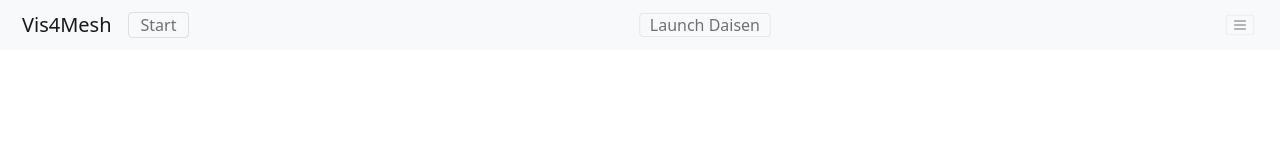
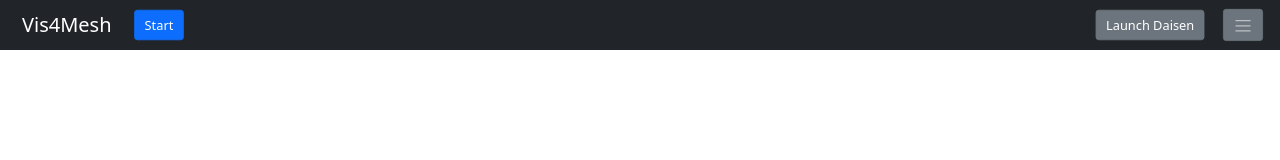
Before and after one commit to ueqri/vis4mesh, a website built with webpack: page public/index.html in a window 1280 px wide. Built offline with nearby package versions, Linux system fonts and the light colour scheme.

Commit message:
chore: adjust layout

```diff
--- a/public/index.html
+++ b/public/index.html
@@ -1,31 +1,48 @@
 <!DOCTYPE html>
 <html lang="en">
-
   <head>
-  <meta charset="UTF-8">
-  <meta name="viewport" content="width=device-width, initial-scale=1.0">
+    <meta charset="UTF-8" />
+    <meta name="viewport" content="width=device-width, initial-scale=1.0" />
     <title>Vis4Mesh</title>
-  <link rel="stylesheet" type="text/css"
-    href="https://fastly.jsdelivr.net/npm/bootstrap@5.1.2/dist/css/bootstrap.min.css">
+    <link
+      rel="stylesheet"
+      type="text/css"
+      href="https://fastly.jsdelivr.net/npm/bootstrap@5.1.2/dist/css/bootstrap.min.css"
+    />
   </head>
 
   <body>
-  <script type="text/javascript"
-    src="https://fastly.jsdelivr.net/npm/bootstrap@5.1.2/dist/js/bootstrap.min.js"></script>
+    <script
+      type="text/javascript"
+      src="https://fastly.jsdelivr.net/npm/bootstrap@5.1.2/dist/js/bootstrap.min.js"
+    ></script>
 
-  <nav id="navbar" class="fixed-top navbar navbar-light bg-light">
+    <nav id="navbar" class="fixed-top navbar navbar-dark bg-dark">
       <!-- TODO: tooltip for items -->
-    <div class="container-fluid" style="height: 50px;">
-      <a class="navbar-brand" style="margin-left: 0.5em;" href="#" data-bs-toggle="tooltip" data-bs-placement="center"
-      title="A visualization tool for wafer-scale architecture">Vis4Mesh</a>
+      <div class="container-fluid" style="height: 50px">
+        <a
+          class="navbar-brand"
+          style="margin-left: 0.5em"
+          href="#"
+          data-bs-toggle="tooltip"
+          data-bs-placement="center"
+          title="A visualization tool for wafer-scale architecture"
+          >Vis4Mesh</a
+        >
 
-      <button id="open-directory-btn" class="navbar-toggler" style="font-size: medium; margin-right: 0.5em;">Start</button>
+        <button
+          id="open-directory-btn"
+          type="button"
+          class="btn btn-primary"
+          style="scale: 0.8; font-size: medium; margin-right: 0.5em"
+        >
+          Start
+        </button>
 
-      <div id="instruction">
-      </div>
+        <div id="instruction"></div>
 
         <!-- Player Status -->
-      <div id="player-status" style="scale: 0.8;"></div>
+        <div id="player-status" style="scale: 0.8"></div>
 
         <!-- Data Port Status -->
         <!-- <div id="dataport-status" class="dropdown">
@@ -44,17 +61,41 @@
       </div>
       -->
 
-      <div id="nodesize" data-bs-toggle="tooltip" data-bs-placement="center"
-       title="Each tile on screen actually contains (a * b) tiles"></div>
+        <div
+          id="nodesize"
+          data-bs-toggle="tooltip"
+          data-bs-placement="center"
+          title="Each tile on screen actually contains (a * b) tiles"
+        ></div>
 
-      <button id="launch-daisen" class="navbar-toggler ms-auto" style="scale: 0.8;" type="button" data-bs-placement="center" data-bs-target="#daisen"
-       aria-controls="setting" aria-expanded="false" aria-label="Toggle setting">
+        <button
+          id="launch-daisen"
+          type="button"
+          class="ms-auto btn btn-secondary"
+          style="scale: 0.8"
+          type="button"
+          data-bs-placement="center"
+          data-bs-target="#daisen"
+          aria-controls="setting"
+          aria-expanded="false"
+          aria-label="Toggle setting"
+          title="launch daisen to trace messages"
+        >
           Launch Daisen
         </button>
 
         <!-- Accordion Setting Toggle -->
-      <button class="navbar-toggler ms-auto" style="scale: 0.5;" type="button" data-bs-toggle="collapse" data-bs-placement="center" data-bs-target="#setting"
-        aria-controls="setting" aria-expanded="false" aria-label="Toggle setting">
+        <button
+          class="btn btn-secondary"
+          style="scale: 0.8"
+          type="button"
+          data-bs-toggle="collapse"
+          data-bs-placement="center"
+          data-bs-target="#setting"
+          aria-controls="setting"
+          aria-expanded="false"
+          aria-label="Toggle setting"
+        >
           <span class="navbar-toggler-icon"></span>
         </button>
       </div>
@@ -79,7 +120,5 @@
       <div class="resizer"></div>
       <div id="filterbar-group"></div>
     </div>
-
   </body>
-
 </html>
```
Lines whose indentation alone changed are shown as unchanged.
